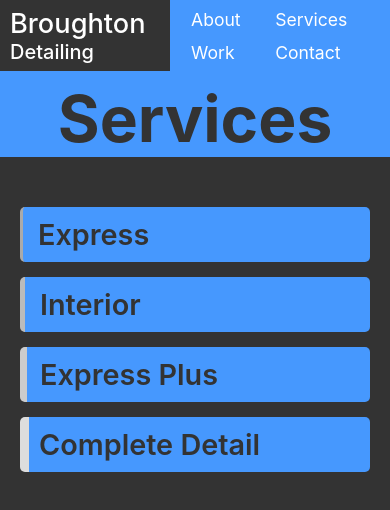
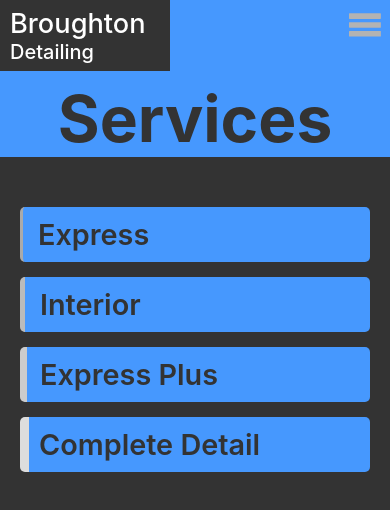
Before and after one commit to jlbroughton88/Broughton_Detailing, a React (Create React App) app in the folder client/: page /services in a window 390 px wide. Shown: the top 510 px of the page. Built offline with nearby package versions, Linux system fonts and the light colour scheme.

Commit message:
nav menu added

```diff
--- /dev/null
+++ b/client/src/components/Logos/MenuSVG.js
@@ -0,0 +1,40 @@
+import React from "react";
+
+const MenuSVG = () => {
+
+const style1 = {
+    fillRule : "evenodd",
+    clipRule : "evenodd",
+    strokeLinejoin : "round",
+    strokeMiterlimit : 2
+}
+const style2 = {
+    fill: "#b3b3b3"
+}
+
+
+  return (
+    <svg
+      width="100%"
+      height="100%"
+      viewBox="0 0 209 209"
+      version="1.1"
+      style={style1}
+    >
+      <path
+        d="M187.457,138.833c0,-0.874 -0.347,-1.712 -0.965,-2.33c-0.618,-0.618 -1.456,-0.965 -2.33,-0.965c-21.17,0 -137.859,0 -159.747,0c-0.938,0 -1.838,0.373 -2.502,1.036c-0.664,0.664 -1.037,1.564 -1.037,2.503c0,5.683 0,16.774 0,22.377c0,1.886 1.529,3.415 3.415,3.415c21.593,0 138.96,0 159.951,0c1.776,0 3.215,-1.439 3.215,-3.215c0,-5.614 0,-17.15 0,-22.821Z"
+        style={style2}
+      />
+      <path
+        d="M187.457,46.991c0,-0.874 -0.347,-1.712 -0.965,-2.33c-0.618,-0.618 -1.456,-0.965 -2.33,-0.965c-21.17,0 -137.859,0 -159.747,0c-0.938,0 -1.838,0.372 -2.502,1.036c-0.664,0.664 -1.037,1.564 -1.037,2.503c0,5.683 0,16.774 0,22.377c0,1.886 1.529,3.415 3.415,3.415c21.593,0 138.96,0 159.951,0c1.776,0 3.215,-1.44 3.215,-3.215c0,-5.615 0,-17.15 0,-22.821Z"
+        style={style2}
+      />
+      <path
+        d="M187.457,92.844c0,-0.874 -0.347,-1.712 -0.965,-2.33c-0.618,-0.618 -1.456,-0.966 -2.33,-0.966c-21.17,0 -137.859,0 -159.747,0c-0.938,0 -1.838,0.373 -2.502,1.037c-0.664,0.663 -1.037,1.564 -1.037,2.502c0,5.684 0,16.774 0,22.378c0,1.885 1.529,3.414 3.415,3.414c21.593,0 138.96,0 159.951,0c1.776,0 3.215,-1.439 3.215,-3.214c0,-5.615 0,-17.15 0,-22.821Z"
+        style={style2}
+      />
+    </svg>
+  );
+};
+
+export default MenuSVG;
--- a/client/src/components/Navbar/Navbar.js
+++ b/client/src/components/Navbar/Navbar.js
@@ -1,11 +1,40 @@
-import React from "react";
+import React, { useEffect } from "react";
 import { Link } from "react-router-dom";
+import Menu from "../Logos/MenuSVG";
 import "./Navbar.scss";
 
 const Navbar = () => {
+
+  const handleMenuOpen = e => {
+    let dropdown = document.getElementById("dropDown");
+    let overlay = document.getElementById("overlay")
+    if(dropdown.classList.contains("active")) {
+      dropdown.classList.remove("active");
+
+    } else {
+      dropdown.classList.add("active");
+      overlay.classList.add("active");
+    }
+  }
+
+  useEffect(() => {
+    let dropdown = document.getElementById("dropDown");
+    let overlay = document.getElementById("overlay");
+    dropdown.classList.remove("active");
+  })
+
+  const overlayClose = e => {
+    let dropdown = document.getElementById("dropDown");
+    if(e.target.classList.contains("active")) {
+      e.target.classList.remove("active");
+      dropdown.classList.remove("active");
+    }
+  }
+
   return (
     <div className="navMother">
       <div className="navMain">
+      <div onClick={overlayClose} className="" id="overlay"></div>
         <Link to="/">
           <div className="navLogoDiv">
             <h2 className="navLogo">Broughton</h2>
@@ -27,6 +56,26 @@ const Navbar = () => {
             Contact
           </Link>
         </div>
+        <div onClick={handleMenuOpen} className="burgerMenuDiv">
+          {/* <button >Menu</button> */}
+          <Menu className="burgerMenu"/>
+        </div>
+        <div id="dropDown" className="navDropDown">
+          <ul>
+            <Link to="/about">
+              <li>About</li>
+            </Link>
+            <Link to="/services">
+              <li>Services</li>
+            </Link>
+            <Link to="/work">
+              <li>Work</li>
+            </Link>
+            <Link to="/contact">
+              <li>Contact</li>
+            </Link>
+          </ul>
+        </div>
       </div>
     </div>
   );
--- a/client/src/components/Navbar/Navbar.scss
+++ b/client/src/components/Navbar/Navbar.scss
@@ -13,7 +13,7 @@
       background: #333;
       width: 200px;
       padding: 10px 20px;
-      border-bottom-right-radius: 3px;;
+      border-bottom-right-radius: 3px;
       .navLogo {
         text-align: start;
         font-size: 1.8rem;
@@ -38,20 +38,68 @@
         margin-left: 15px;
       }
     }
+    .burgerMenuDiv{
+      display: none;
+          .burgerMenu {
+      display: none;
+      position: absolute;
+      right: 0;
+    }
+    }
+
+    .navDropDown {
+      display: none;
+      position: absolute;
+      right: 0;
+      z-index: 2;
+      ul {
+        background: #333;
+        display: flex;
+        flex-direction: column;
+        justify-content: center;
+        align-items: flex-end;
+        padding: 0;
+        padding-left: 20px;
+        border-bottom-left-radius: 5px;
+        li {
+          text-decoration: none;
+          list-style: none;
+          color: #ffffff;
+          border: #333333 1px solid;
+          padding: 3px 10px;
+          font-size: 1.1rem;
+        }
+      }
+    }
+
+    #overlay {
+      position: fixed;
+      opacity: 0;
+      top: 0;
+      left: 0;
+      bottom: 0;
+      right: 0;
+      background-color: rgba(0, 0, 0, 0.5);
+      pointer-events: none;
+      transition: 200ms ease-in-out;
+      z-index: 1;
+    }
+    #overlay.active {
+      opacity: 1;
+      pointer-events: all;
+    }
   }
 
-
   @media (max-width: 1100px) {
-
     .navMain {
       .navLogoDiv {
         padding: 7px 10px;
         width: 150px;
-        .navLogo{
+        .navLogo {
           font-size: 1.7rem;
         }
-        .navLogoSecond{
-           font-size: 1.25rem;
+        .navLogoSecond {
+          font-size: 1.25rem;
         }
       }
       .navLinksDiv {
@@ -59,7 +107,7 @@
         grid-template-columns: repeat(2, 1fr);
         grid-template-rows: auto auto;
         align-items: flex-start;
-        justify-content: center;;
+        justify-content: center;
         justify-items: start;
         align-content: center;
         margin-left: 15px;
@@ -72,14 +120,49 @@
       }
     }
   }
-  @media(max-width: 650px) {
+  @media (max-width: 650px) {
     position: absolute;
     width: 100%;
-    .navMain{
+    .navMain {
       background: #4698fe;
       width: 100%;
-      .navLogoDiv{
+      position: relative;
+      .navLogoDiv {
         border-radius: 0;
+      }
+      .navLinksDiv {
+        display: none;
+      }
+      .burgerMenuDiv {
+        display: block;
+        height: 40px;
+        width: 40px;
+        position: absolute;;
+        right: 0;
+        cursor: pointer;
+        margin-top: 5px;
+        margin-right: 5px;
+
+        .burgerMenu {
+          display: block;
+          height: 100%;
+          margin: 0;
+          padding: 0;
+          right: 0;
+        }
+      }
+
+      .navDropDown.active {
+        display: block;
+        ul{
+          li {
+          &:hover,
+          &:focus{
+            color: #4698fe;
+          }
+        }
+
+        }
       }
     }
   }
```
Also changed, not shown: client/src/components/AllClients1/AllClients1.js (+0 -8 lines), client/src/components/Images/menu.svg (added), 17 other files (tests, documents, lock files or other folders).
